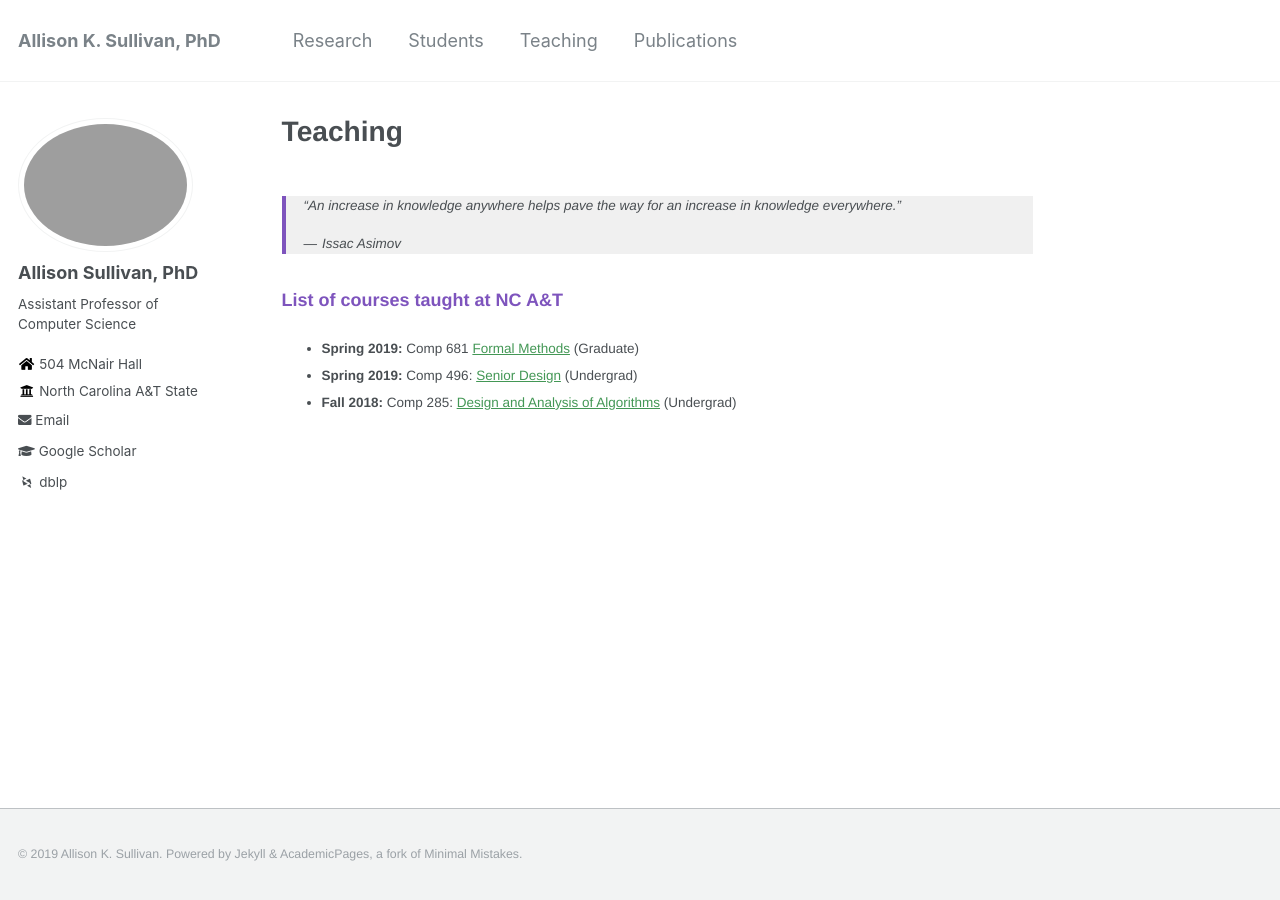
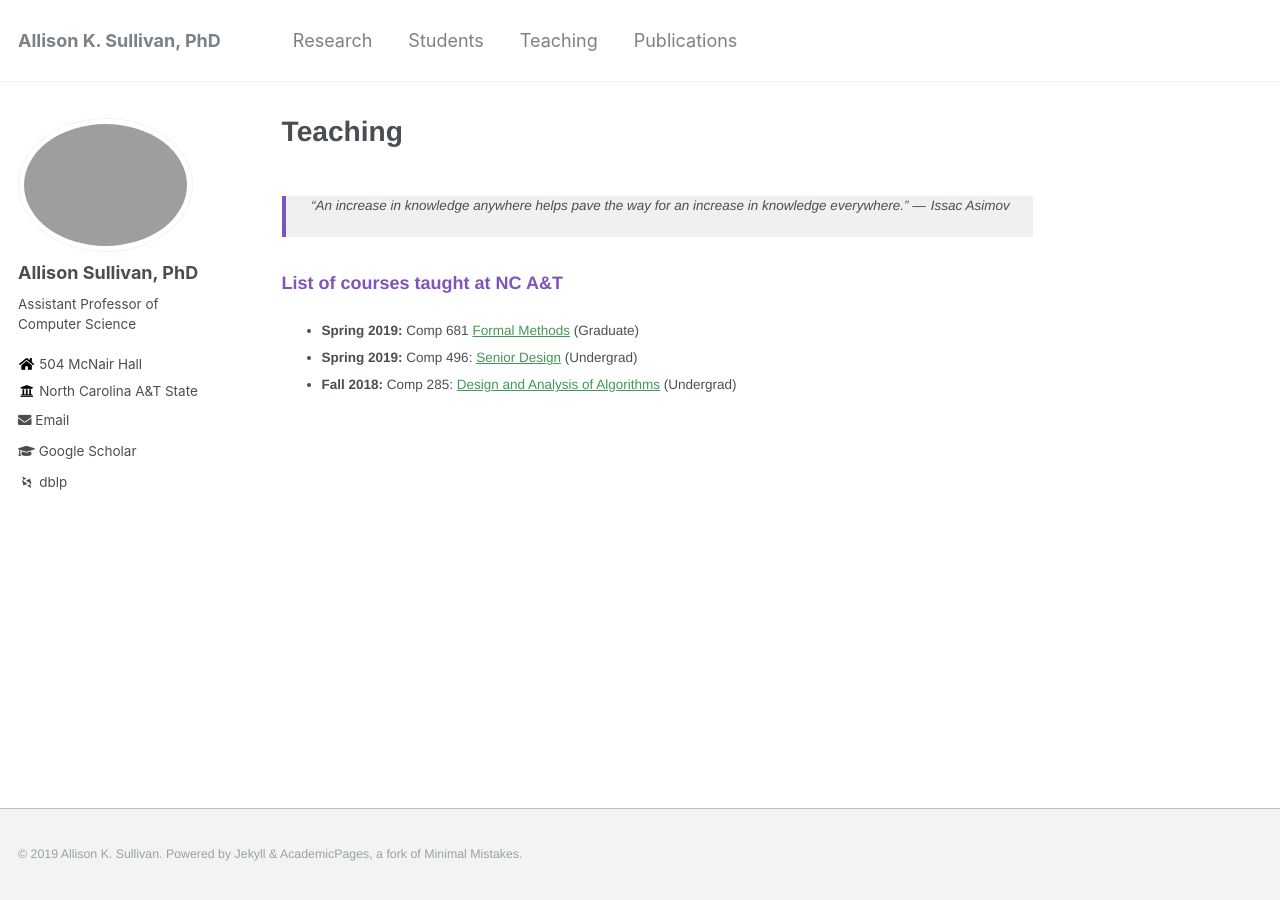
Before and after one commit to Allisonius/allisonius.github.io, a Jekyll site: the page built from _pages/teaching.md, in a window 1280 px wide. Built offline with Jekyll 4.4.1, drawn with Linux system fonts in a browser that asks for light colours; some web fonts are replaced.

Commit message:
Update teaching.md

```diff
--- a/_pages/teaching.md
+++ b/_pages/teaching.md
@@ -4,11 +4,10 @@ permalink: /teaching/
 author_profile: true
 ---
 
->
+> &nbsp;
 >"An increase in knowledge anywhere helps pave the way for an increase in knowledge everywhere."
->
 >  <cite>Issac Asimov</cite>
->
+> &nbsp;
 
 ### List of courses taught at NC A&T
 
```
